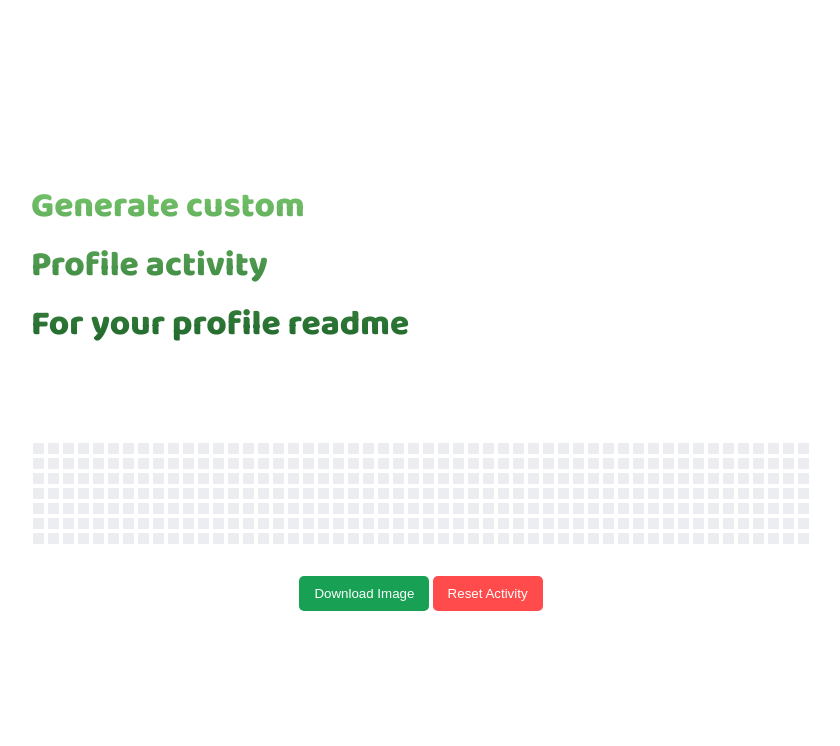
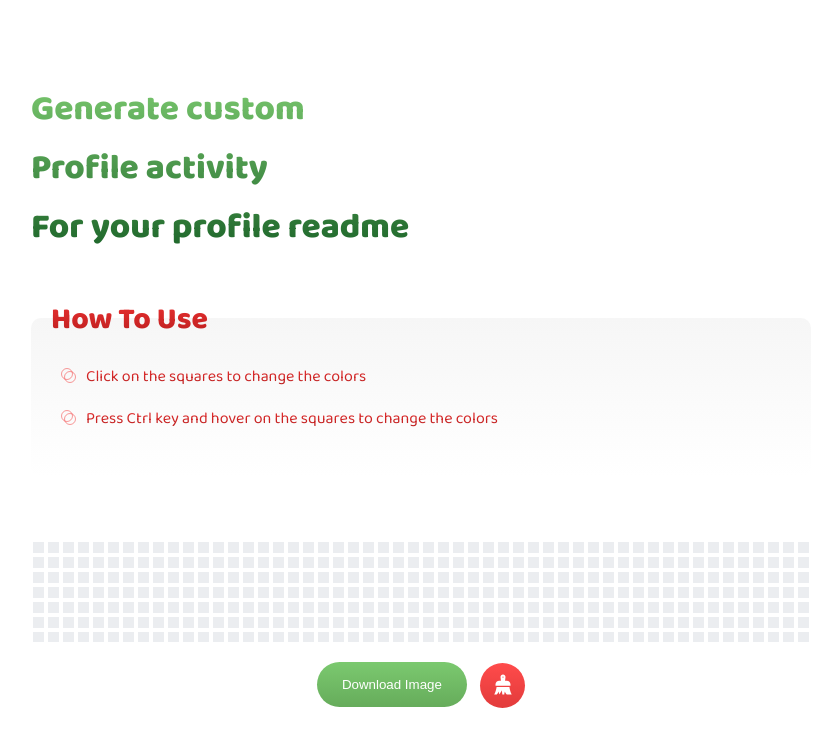
Before and after one commit to omidnikrah/profile-activity-generator, a plain HTML site: page index.html in a window 1280 px wide. Shown: the whole page, without its empty margins (219-1059 px from the left). Drawn offline with Linux system fonts and the light colour scheme.

Commit message:
update landing

```diff
--- a/css/app.css
+++ b/css/app.css
@@ -17,6 +17,60 @@ body {
   width: 100%;
 }
 
+#how-to-use {
+  margin: 60px 0 0;
+  list-style: none;
+  padding: 30px 45px;
+  border-radius: 10px;
+  background: linear-gradient(180deg, rgba(246,246,246,1) 0%, rgba(246,246,246,0) 100%);
+  position: relative;
+}
+
+#how-to-use::before {
+  content: 'How To Use';
+  position: absolute;
+  left: 20px;
+  font-weight: bold;
+  top: -23px;
+  font-size: 30px;
+  background: linear-gradient(180deg, rgba(244,52,52,1) 0%, rgba(172,25,25,1) 100%);
+  -webkit-background-clip: text;
+  -webkit-text-fill-color: transparent;
+}
+
+#how-to-use li {
+  margin: 15px 0;
+  padding: 0 10px;
+  position: relative;
+  background: linear-gradient(180deg, rgba(244,52,52,1) 0%, rgba(172,25,25,1) 100%);
+  -webkit-background-clip: text;
+  -webkit-text-fill-color: transparent;
+}
+
+#how-to-use li::before {
+  content: '';
+  position: absolute;
+  top: 40%;
+  left: -15px;
+  width: 10px;
+  height: 10px;
+  border: 1px solid rgba(244,52,52,0.5);
+  border-radius: 10rem;
+  transform: translateY(-50%);
+}
+
+#how-to-use li::after {
+  content: '';
+  position: absolute;
+  top: 50%;
+  left: -12px;
+  width: 10px;
+  height: 10px;
+  border: 1px solid rgba(244,52,52,0.5);
+  border-radius: 10rem;
+  transform: translateY(-50%);
+}
+
 #head-title {
   font-size: 35px;
   background: -webkit-linear-gradient(#7bc96f, #196127);
@@ -30,9 +84,9 @@ body {
 
 .action-button {
   appearance: none;
-  padding: 10px 15px;
+  padding: 15px 25px;
   border: 0;
-  border-radius: 5px;
+  border-radius: 10rem;
   background: transparent;
   cursor: pointer;
   outline: none;
@@ -41,10 +95,21 @@ body {
 #reset-activity-btn {
   background: #ff4b4b;
   color: #fff;
+  padding: 0;
+  height: 45px;
+  vertical-align: middle;
+  width: 45px;
+  margin-left: 10px;
+  background: linear-gradient(180deg, rgba(255,75,75,1) 0%, rgba(226,59,59,1) 100%);
+}
+
+#reset-activity-btn svg {
+  width: 20px;
+  height: 33px;
 }
 
 #create-image-btn {
-  background: #18a055;
+  background: linear-gradient(180deg, rgba(123,201,111,1) 0%, rgba(102,172,91,1) 100%);
   color: #fff;
 }
 
--- a/index.html
+++ b/index.html
@@ -17,6 +17,10 @@
       <br />
       For your profile readme
     </h1>
+    <ul id="how-to-use">
+      <li>Click on the squares to change the colors</li>
+      <li>Press Ctrl key and hover on the squares to change the colors</li>
+    </ul>
   </header>
 
   <svg width="828" height="128" id="profile-activity">
@@ -857,7 +861,9 @@
   </svg>
   <div id="action-buttons">
     <button type="button" id="create-image-btn" class="action-button">Download Image</button>
-    <button type="button" id="reset-activity-btn" class="action-button">Reset Activity</button>
+    <button type="button" id="reset-activity-btn" class="action-button">
+      <svg height="512" viewBox="0 0 16 16" width="512" xmlns="http://www.w3.org/2000/svg" fill="#fff"><path d="m12 8c0-1.6543-1.3457-3-3-3h-1.36731l.359497-2.87598c.0053711-.0410156.0078125-.0825195.0078125-.124023 0-1.10303-.896973-2-2-2-1.10303 0-2 .896973-2 2 0 .0415039.0024414.0830078.0078125.124023l.359497 2.87598h-1.36731c-1.6543 0-3 1.3457-3 3v1h12v-1zm-6-6.5c.276123 0 .5.223816.5.5 0 .276123-.223877.5-.5.5s-.5-.223877-.5-.5c0-.276184.223877-.5.5-.5z" transform="translate(2)"/><path d="m12.1324 0h-10.2648c-.44165 3.49347-1.86761 6-1.86761 6h1.96191c.82373-.945068 1.53809-2.07788 1.53809-2.5.311401.934204.428711 1.86768.473022 2.43951 1.02301-1.27966 1.927-2.86108 1.927-3.43951.420288 1.401.544067 2.78644.581787 3.5h1.5412c.0402221-.563965.153137-1.52844.47699-2.5 0 .422119.714355 1.55493 1.53809 2.5h3.96191s-1.42596-2.50653-1.86761-6z" transform="translate(1 10)"/></svg>
+    </button>
   </div>
   <script src="./js/generator.js"></script>
 </body>
```
